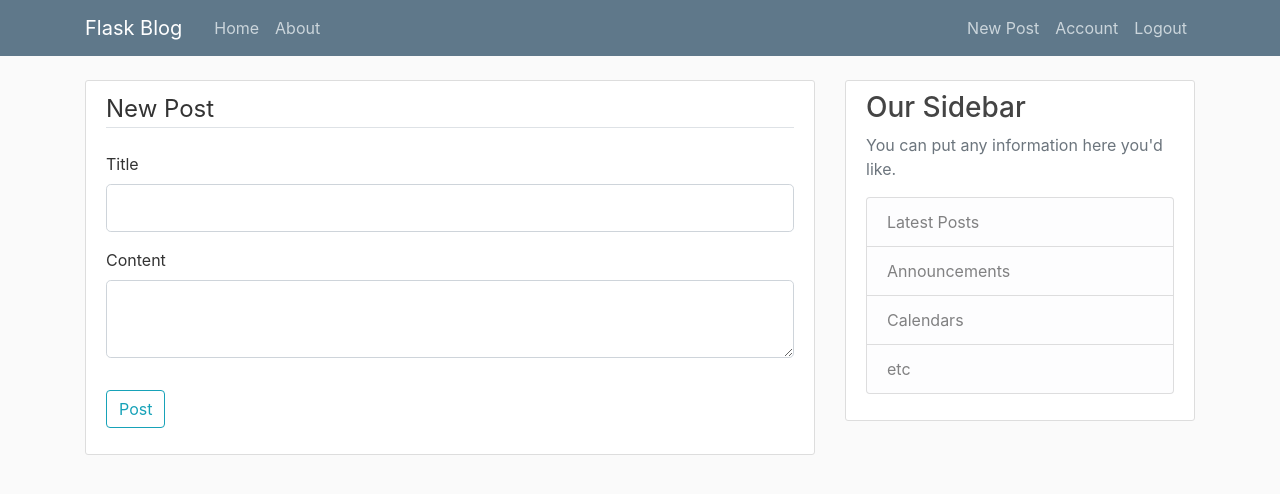
After one commit to KristinaFrants/flask-blog-post, a Flask app: page /post/new in a window 1280 px wide. The commit adds this page. Shown: the top 494 px of the page. Run offline with Flask 2, Linux system fonts and the light colour scheme; a user stored in the database is signed in; some libraries are stand-ins or nearby versions.

Commit message:
posts articles

```diff
--- a/app/forms.py
+++ b/app/forms.py
@@ -1,7 +1,7 @@
 from flask_wtf import FlaskForm
 from flask_wtf.file import FileField, FileAllowed
 from flask_login import current_user
-from wtforms import StringField, PasswordField, SubmitField, BooleanField
+from wtforms import StringField, PasswordField, SubmitField, BooleanField, TextAreaField
 from wtforms.validators import DataRequired, Length, Email, EqualTo, ValidationError
 from app.models import User
 
@@ -46,3 +46,8 @@ class UpdateAccountForm(FlaskForm):
             user = User.query.filter_by(email=email.data).first()
             if user:
                 raise ValidationError('That email is taken. Please choose a different one.')
+
+class PostForm(FlaskForm):
+    title = StringField('Title', validators=[DataRequired()])
+    content = TextAreaField('Content', validators=[DataRequired()])
+    submit = SubmitField('Post')
--- a/app/routes.py
+++ b/app/routes.py
@@ -3,28 +3,16 @@ import secrets
 from PIL import Image
 from flask import render_template, url_for, flash, redirect, request
 from app import app, db, bcrypt
-from app.forms import RegistrationForm, LoginForm, UpdateAccountForm
+from app.forms import RegistrationForm, LoginForm, UpdateAccountForm, PostForm
 from app.models import User, Post
 from flask_login import login_user, current_user, logout_user, login_required
 
 
-posts = [
-    {
-        'author' : 'Kristy K',
-        'title' : 'Blog Post',
-        'content': 'First post',
-        'date': 'July 28'
-    },
-      {
-        'author' : 'Kristy K',
-        'title' : 'Blog Post 2',
-        'content': 'Second post',
-        'date': 'July 28'
-    }
-]
+
 @app.route('/')
 @app.route('/home')
 def home():
+    posts = Post.query.all()
     return render_template('home.html', posts=posts)
 
 @app.route('/about')
@@ -96,3 +84,16 @@ def account():
         form.email.data = current_user.email
     image_file = url_for('static', filename='profile_pics/' + current_user.image_file)
     return render_template('account.html', title='Account', image_file=image_file, form=form)
+
+@app.route("/post/new", methods=['GET', 'POST'])
+@login_required
+def new_post():
+    form = PostForm()
+    if form.validate_on_submit():
+        post = Post(title=form.title.data, content=form.content.data, author=current_user)
+        db.session.add(post)
+        db.session.commit()
+        flash('Your post has been created!', 'success')
+        return redirect(url_for('home'))
+    return render_template('create_post.html', title='New Post',
+                           form=form, legend='New Post')
--- a/app/static/main.css
+++ b/app/static/main.css
@@ -46,8 +46,8 @@ body {
   }
 
   .article-img {
-    height: 65px;
-    width: 65px;
+    height: 45px;
+    width: 45px;
     margin-right: 16px;
   }
 
--- /dev/null
+++ b/app/templates/create_post.html
@@ -0,0 +1,40 @@
+{% extends "layout.html" %}
+{% block content %}
+<div class="content-section">
+    <form method="POST" action="">
+        {{ form.hidden_tag() }}
+        <fieldset class="form-group">
+            <legend class="border-bottom mb-4">{{ legend }}</legend>
+            <div class="form-group">
+                {{ form.title.label(class="form-control-label") }}
+                {% if form.title.errors %}
+                    {{ form.title(class="form-control form-control-lg is-invalid") }}
+                    <div class="invalid-feedback">
+                        {% for error in form.title.errors %}
+                            <span>{{ error }}</span>
+                        {% endfor %}
+                    </div>
+                {% else %}
+                    {{ form.title(class="form-control form-control-lg") }}
+                {% endif %}
+            </div>
+            <div class="form-group">
+                {{ form.content.label(class="form-control-label") }}
+                {% if form.content.errors %}
+                    {{ form.content(class="form-control form-control-lg is-invalid") }}
+                    <div class="invalid-feedback">
+                        {% for error in form.content.errors %}
+                            <span>{{ error }}</span>
+                        {% endfor %}
+                    </div>
+                {% else %}
+                    {{ form.content(class="form-control form-control-lg") }}
+                {% endif %}
+            </div>
+        </fieldset>
+        <div class="form-group">
+            {{ form.submit(class="btn btn-outline-info") }}
+        </div>
+    </form>
+</div>
+{% endblock content %}
--- a/app/templates/home.html
+++ b/app/templates/home.html
@@ -2,10 +2,11 @@
 {% block content %}
     {% for post in posts %}
         <article class="media content-section">
+            <img class="rounded-circle article-img" src="{{ url_for('static', filename='profile_pics/' + post.author.image_file) }}">
             <div class="media-body">
             <div class="article-metadata">
-                <a class="mr-2" href="#">{{ post.author }}</a>
-                <small class="text-muted">{{ post.date_posted }}</small>
+                <a class="mr-2" href="#">{{ post.author.username }}</a>
+                <small class="text-muted">{{ post.date_posted.strftime('%Y-%m-%d') }}</small>
             </div>
             <h2><a class="article-title" href="#">{{ post.title }}</a></h2>
             <p class="article-content">{{ post.content }}</p>
--- a/app/templates/layout.html
+++ b/app/templates/layout.html
@@ -32,6 +32,7 @@
             <!-- Navbar Right Side -->
             <div class="navbar-nav">
               {% if current_user.is_authenticated %}
+              <a class="nav-item nav-link" href="{{ url_for('new_post') }}">New Post</a>
                 <a class="nav-item nav-link" href="{{ url_for('account') }}">Account</a>
                 <a class="nav-item nav-link" href="{{ url_for('logout') }}">Logout</a>
               {% else %}
```
Also changed, not shown: app/site.db, app/static/profile_pics/5b9f5067070c4a34.jpg (added).
